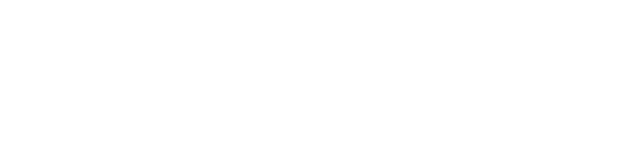
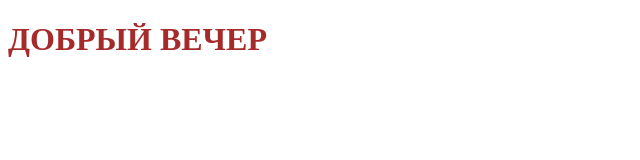
Before and after one commit to EnzeSuzuran/Dom, a plain HTML site: page index.html in a window 1280 px wide. Shown: the whole page, without its empty margins (0-640 px from the left). Drawn offline with Linux system fonts and the light colour scheme.

Commit message:
Создана шапка сайта

```diff
--- a/index.html
+++ b/index.html
@@ -7,6 +7,8 @@
     <link rel="stylesheet" href="./style.css">
 </head>
 <body>
-
+    <header>
+        <h1>ДОБРЫЙ ВЕЧЕР</h1>
+    </header>
 </body>
 </html>
--- a/style.css
+++ b/style.css
@@ -0,0 +1,3 @@
+header {
+    color: brown;
+}
```
